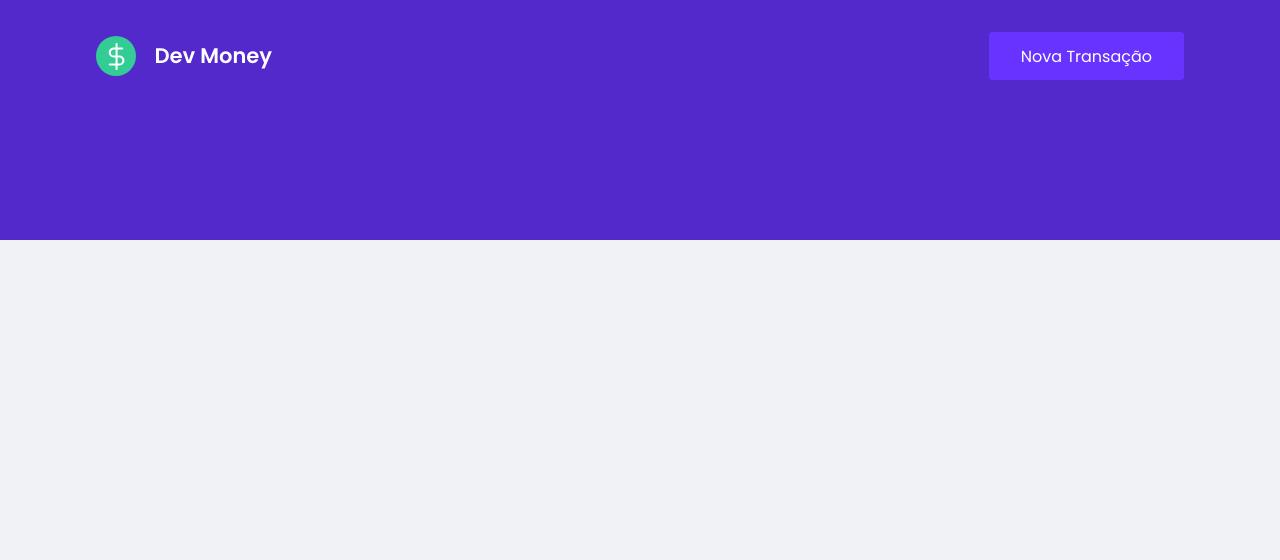
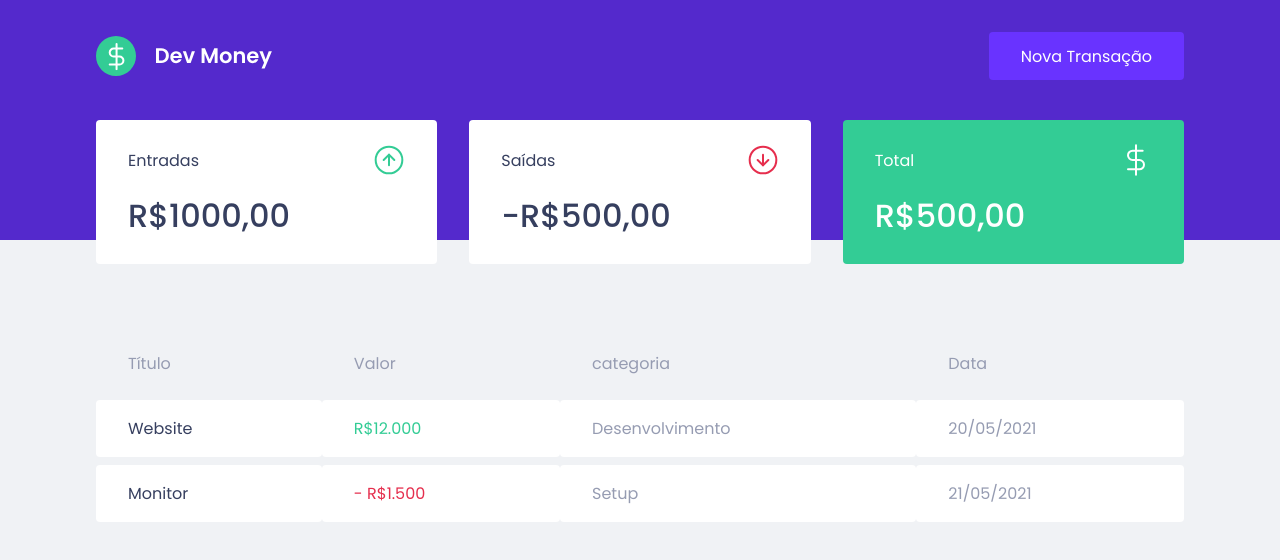
Before and after one commit to capelaum/dev_money, a React (Create React App) app: page / in a window 1280 px wide. Shown: the top 560 px of the page. Built offline with nearby package versions, Linux system fonts and the light colour scheme.

Commit message:
Components: Dashboard + Summary

```diff
--- a/public/index.html
+++ b/public/index.html
@@ -1,12 +1,12 @@
 <!DOCTYPE html>
-<html lang="en">
+<html lang="pt-br">
   <head>
     <meta charset="utf-8" />
     <meta name="viewport" content="width=device-width, initial-scale=1" />
     <link rel="shortcut icon" href="favicon.png" type="image/png">
 
     <link rel="preconnect" href="https://fonts.gstatic.com">
-    <link href="https://fonts.googleapis.com/css2?family=Poppins:wght@400;600&display=swap" rel="stylesheet">
+    <link href="https://fonts.googleapis.com/css2?family=Poppins:wght@400;500;600&display=swap" rel="stylesheet">
 
     <title>Dev Money</title>
   </head>
--- a/src/App.tsx
+++ b/src/App.tsx
@@ -1,3 +1,4 @@
+import { Dashboard } from "./components/Dashboard";
 import { Header } from "./components/Header";
 import { GlobalStyle } from "./styles/global";
 
@@ -5,6 +6,7 @@
   return (
     <>
       <Header />
+      <Dashboard />
       <GlobalStyle />
     </>
   );
--- /dev/null
+++ b/src/components/Dashboard/index.tsx
@@ -0,0 +1,12 @@
+import { Summary } from "../Summary";
+import { TransactionsTable } from "../TransactionsTable";
+import { Container } from "./styles";
+
+export function Dashboard() {
+  return (
+    <Container>
+      <Summary />
+      <TransactionsTable />
+    </Container>
+  );
+}
--- /dev/null
+++ b/src/components/Dashboard/styles.ts
@@ -0,0 +1,8 @@
+import styled from "styled-components"
+
+export const Container = styled.main`
+  max-width: 1120px;
+  margin: 0 auto;
+  padding: 2.5rem 1rem;
+
+`
--- a/src/components/Header/index.tsx
+++ b/src/components/Header/index.tsx
@@ -1,5 +1,5 @@
 import logoSvg from "../../assets/logo.svg";
-import { Container, Content } from "./style";
+import { Container, Content } from "./styles";
 
 export function Header() {
   return (
--- /dev/null
+++ b/src/components/Summary/index.tsx
@@ -0,0 +1,33 @@
+import incomeSvg from "../../assets/income.svg";
+import outcomeSvg from "../../assets/outcome.svg";
+import totalSvg from "../../assets/total.svg";
+
+import { Container } from "./styles";
+
+export function Summary() {
+  return (
+    <Container>
+      <div>
+        <header>
+          <p>Entradas</p>
+          <img src={incomeSvg} alt="Entradas" />
+        </header>
+        <strong>R$1000,00</strong>
+      </div>
+      <div>
+        <header>
+          <p>Saídas</p>
+          <img src={outcomeSvg} alt="Saídas" />
+        </header>
+        <strong>-R$500,00</strong>
+      </div>
+      <div className="hightlight-background" >
+        <header>
+          <p>Total</p>
+          <img src={totalSvg} alt="Total" />
+        </header>
+        <strong>R$500,00</strong>
+      </div>
+    </Container>
+  );
+}
--- /dev/null
+++ b/src/components/Summary/styles.ts
@@ -0,0 +1,36 @@
+import styled from "styled-components";
+
+
+export const Container = styled.div`
+  display: grid;
+  grid-template-columns: repeat(3, 1fr);
+  gap: 2rem;
+  margin-top: -10rem;
+
+  div {
+    background: var(--shape);
+    padding: 1.5rem 2rem;
+    border-radius: 0.25rem;
+    color: var(--text-title);
+
+    header {
+      display: flex;
+      align-items: center;
+      justify-content: space-between;
+    }
+
+    strong {
+      display: block;
+      margin-top: 1rem;
+      font-size: 2rem;
+      font-weight: 500;
+      line-height: 3rem;
+    }
+
+    &.hightlight-background {
+      background: var(--green);
+      color: #FFF;
+    }
+
+  }
+`
--- /dev/null
+++ b/src/components/TransactionsTable/index.tsx
@@ -0,0 +1,33 @@
+import { Container } from "./styles";
+
+export function TransactionsTable() {
+  return (
+    <Container>
+      <table>
+        <thead>
+          <tr>
+            <th>Título</th>
+            <th>Valor</th>
+            <th>categoria</th>
+            <th>Data</th>
+          </tr>
+        </thead>
+
+        <tbody>
+          <tr>
+            <td>Website</td>
+            <td className="deposit">R$12.000</td>
+            <td>Desenvolvimento</td>
+            <td>20/05/2021</td>
+          </tr>
+          <tr>
+            <td>Monitor</td>
+            <td className="withdraw">- R$1.500</td>
+            <td>Setup</td>
+            <td>21/05/2021</td>
+          </tr>
+        </tbody>
+      </table>
+    </Container>
+  );
+}
--- /dev/null
+++ b/src/components/TransactionsTable/styles.ts
@@ -0,0 +1,38 @@
+import styled from "styled-components";
+
+export const Container = styled.div`
+  margin-top: 4rem;
+
+  table {
+    width: 100%;
+    border-spacing: 0 0.5rem;
+
+    th {
+      color: var(--text-body);
+      font-weight: 400;
+      padding: 1rem 2rem;
+      text-align: left;
+      line-height: 1.5rem;
+    }
+
+    td {
+      padding: 1rem 2rem;
+      border: 0;
+      background-color: var(--shape);
+      color: var(--text-body);
+      border-radius: 0.25rem;
+
+      &:first-child {
+        color: var(--text-title);
+      }
+
+      &.deposit {
+        color: var(--green);
+      }
+
+      &.withdraw {
+        color: var(--red);
+      }
+    }
+  }
+`;
--- a/src/styles/global.ts
+++ b/src/styles/global.ts
@@ -9,6 +9,7 @@
     --text-body: #969CB2;
 
     --red: #E52E4D;
+    --green: #33CC95;
     --blue: #5429CC;
     --blue-light: #6933FF;
   }
```
Also changed, not shown: src/components/Header/styles.ts (renamed from src/components/Header/style.ts).
